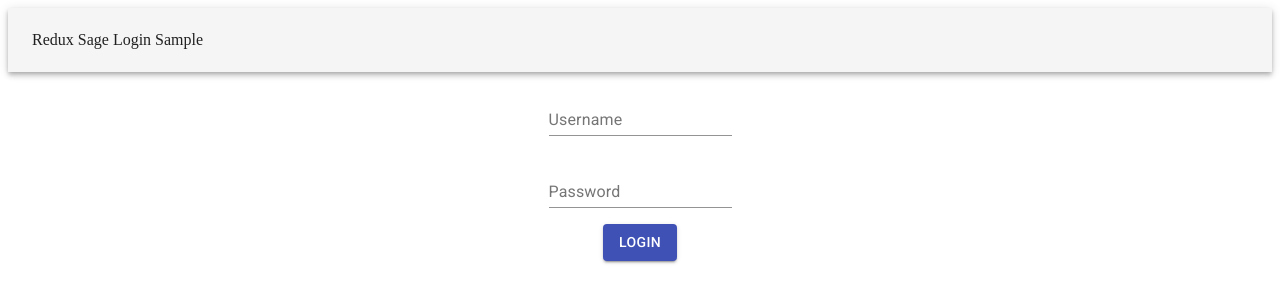
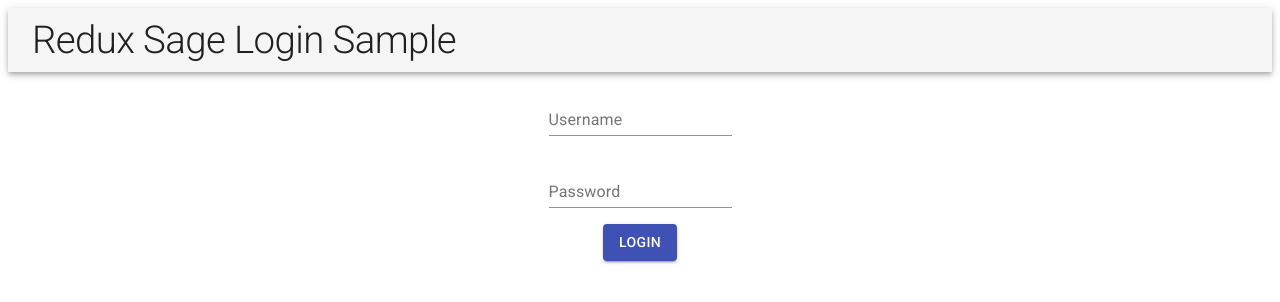
Before and after one commit to shinshin86/redux-saga-login-sample, a React app: page / in a window 1280 px wide. Shown: the top 302 px of the page. Built offline with nearby package versions, Linux system fonts and the light colour scheme.

Commit message:
Fix h1 style

```diff
--- a/src/components/Header.js
+++ b/src/components/Header.js
@@ -4,6 +4,7 @@
 import AppBar from '@material-ui/core/AppBar'
 import Toolbar from '@material-ui/core/Toolbar'
 import Typography from '@material-ui/core/Typography'
+import { createMuiTheme, ThemeProvider } from '@material-ui/core/styles'
 
 const styles = {
   root: {
@@ -11,15 +12,23 @@
   },
 }
 
+const theme = createMuiTheme({
+  typography: {
+    h1: {
+      fontSize: '2.4rem',
+    },
+  },
+})
+
 const Header = (props) => {
   const { classes } = props
   return (
     <div className={classes.root}>
       <AppBar position="static" color="default">
         <Toolbar>
-          <Typography variant="title" color="inherit">
-            Redux Sage Login Sample
-          </Typography>
+          <ThemeProvider theme={theme}>
+            <Typography variant="h1">Redux Sage Login Sample</Typography>
+          </ThemeProvider>
         </Toolbar>
       </AppBar>
     </div>
```
